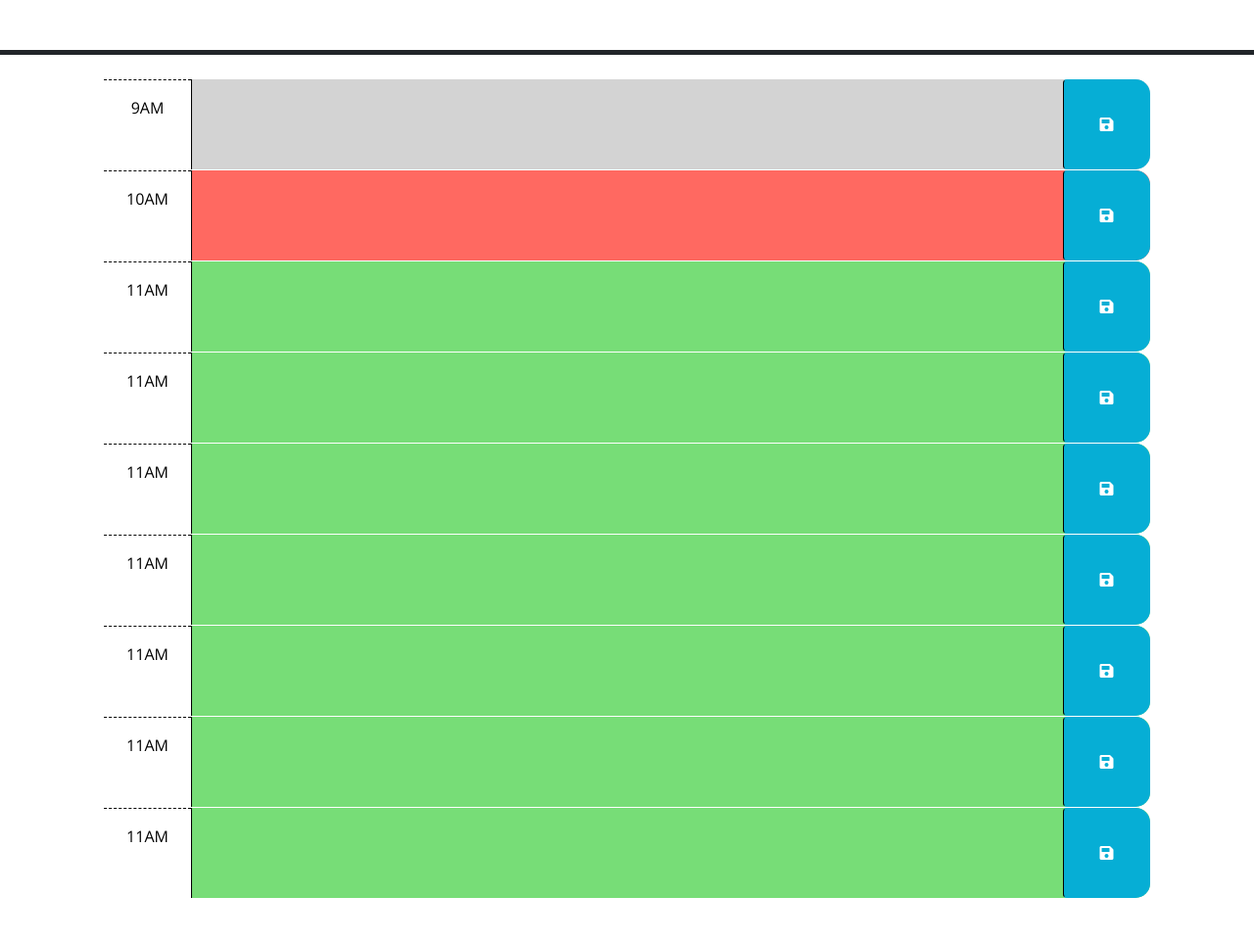
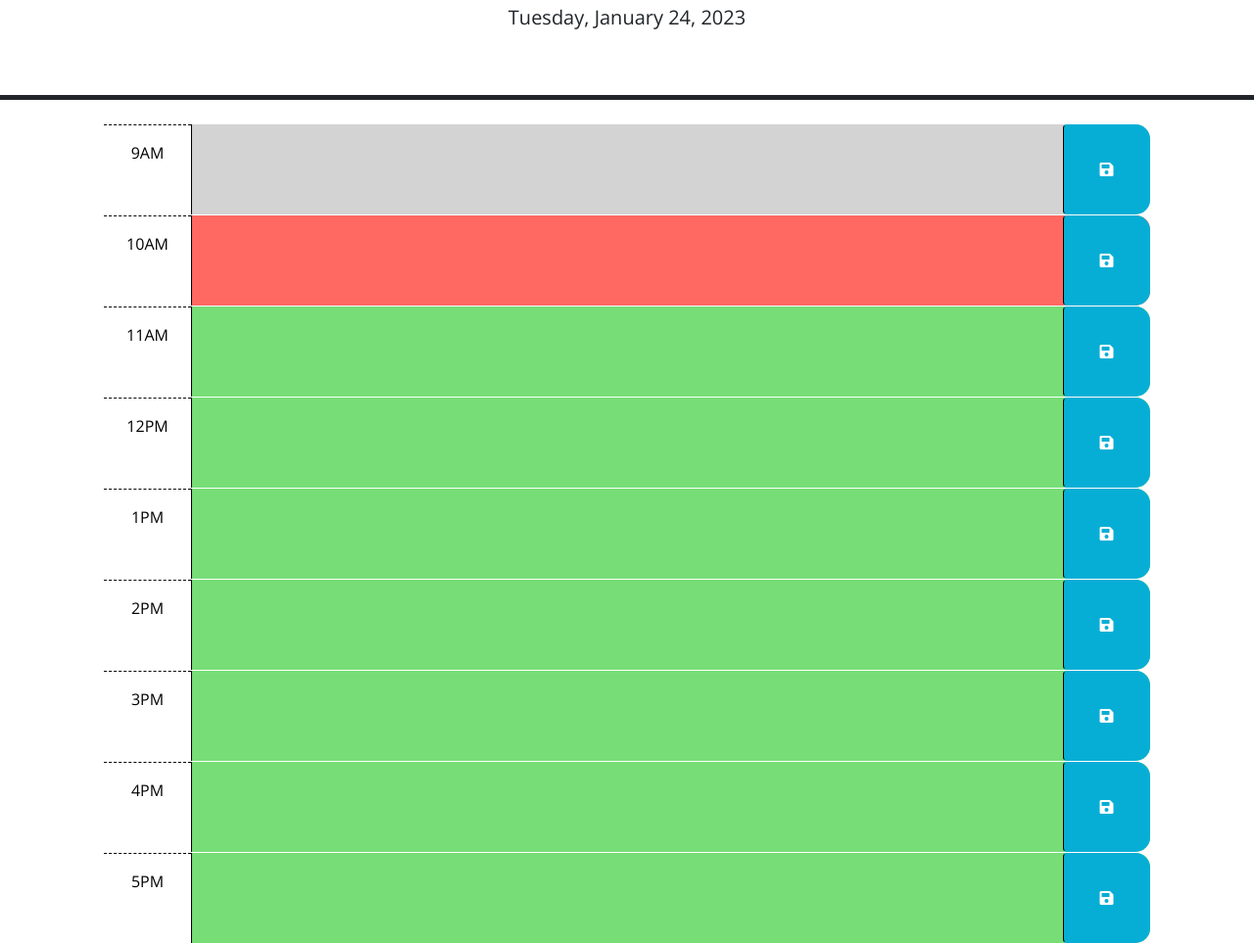
Before and after one commit to thien-le13/work-day-scheduler, a plain HTML site: page Develop/index.html in a window 1280 px wide. Shown: the part 176-1139 px from the top of the page at 98% size. Before the commit the page ends 1093 px from the top, so only its background shows below. Drawn offline with nearby package versions, Linux system fonts and the light colour scheme.

Commit message:
Added code to display current day on page.

```diff
--- a/Develop/index.html
+++ b/Develop/index.html
@@ -67,7 +67,7 @@
       </div>
 
       <div id="hour-11" class="row time-block future">
-        <div class="col-2 col-md-1 hour text-center py-3">11AM</div>
+        <div class="col-2 col-md-1 hour text-center py-3">12PM</div>
         <textarea class="col-8 col-md-10 description" rows="3"> </textarea>
         <button class="btn saveBtn col-2 col-md-1" aria-label="save">
           <i class="fas fa-save" aria-hidden="true"></i>
@@ -75,7 +75,7 @@
       </div>
 
       <div id="hour-11" class="row time-block future">
-        <div class="col-2 col-md-1 hour text-center py-3">11AM</div>
+        <div class="col-2 col-md-1 hour text-center py-3">1PM</div>
         <textarea class="col-8 col-md-10 description" rows="3"> </textarea>
         <button class="btn saveBtn col-2 col-md-1" aria-label="save">
           <i class="fas fa-save" aria-hidden="true"></i>
@@ -83,7 +83,7 @@
       </div>
 
       <div id="hour-11" class="row time-block future">
-        <div class="col-2 col-md-1 hour text-center py-3">11AM</div>
+        <div class="col-2 col-md-1 hour text-center py-3">2PM</div>
         <textarea class="col-8 col-md-10 description" rows="3"> </textarea>
         <button class="btn saveBtn col-2 col-md-1" aria-label="save">
           <i class="fas fa-save" aria-hidden="true"></i>
@@ -91,7 +91,7 @@
       </div>
 
       <div id="hour-11" class="row time-block future">
-        <div class="col-2 col-md-1 hour text-center py-3">11AM</div>
+        <div class="col-2 col-md-1 hour text-center py-3">3PM</div>
         <textarea class="col-8 col-md-10 description" rows="3"> </textarea>
         <button class="btn saveBtn col-2 col-md-1" aria-label="save">
           <i class="fas fa-save" aria-hidden="true"></i>
@@ -99,7 +99,7 @@
       </div>
 
       <div id="hour-11" class="row time-block future">
-        <div class="col-2 col-md-1 hour text-center py-3">11AM</div>
+        <div class="col-2 col-md-1 hour text-center py-3">4PM</div>
         <textarea class="col-8 col-md-10 description" rows="3"> </textarea>
         <button class="btn saveBtn col-2 col-md-1" aria-label="save">
           <i class="fas fa-save" aria-hidden="true"></i>
@@ -107,7 +107,7 @@
       </div>
 
       <div id="hour-11" class="row time-block future">
-        <div class="col-2 col-md-1 hour text-center py-3">11AM</div>
+        <div class="col-2 col-md-1 hour text-center py-3">5PM</div>
         <textarea class="col-8 col-md-10 description" rows="3"> </textarea>
         <button class="btn saveBtn col-2 col-md-1" aria-label="save">
           <i class="fas fa-save" aria-hidden="true"></i>
--- a/Develop/script.js
+++ b/Develop/script.js
@@ -19,5 +19,7 @@ $(function () {
   // the values of the corresponding textarea elements. HINT: How can the id
   // attribute of each time-block be used to do this?
   //
-  // TODO: Add code to display the current date in the header of the page.
+  // This displays the current day on the page.
+  var currentDay = $('#currentDay');
+  currentDay.text(dayjs().format('dddd, MMMM D, YYYY'));
 });
```
